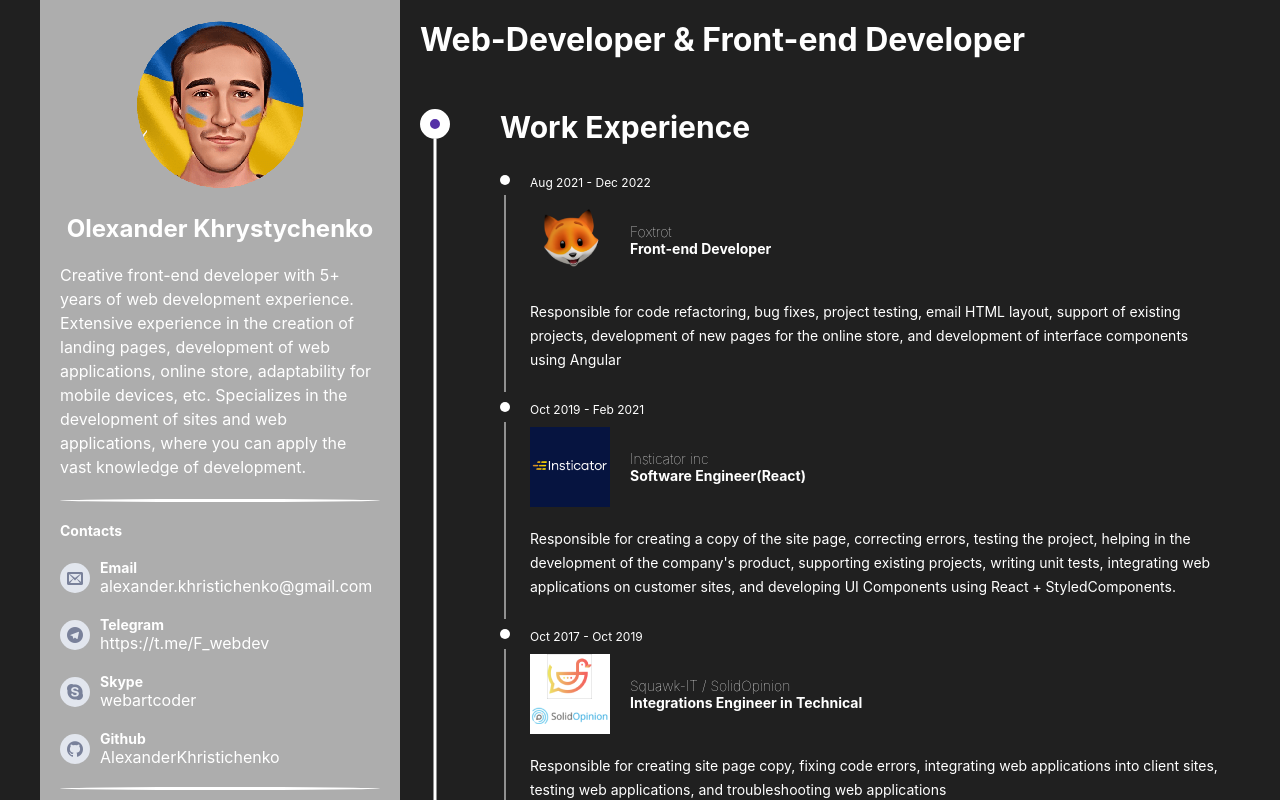
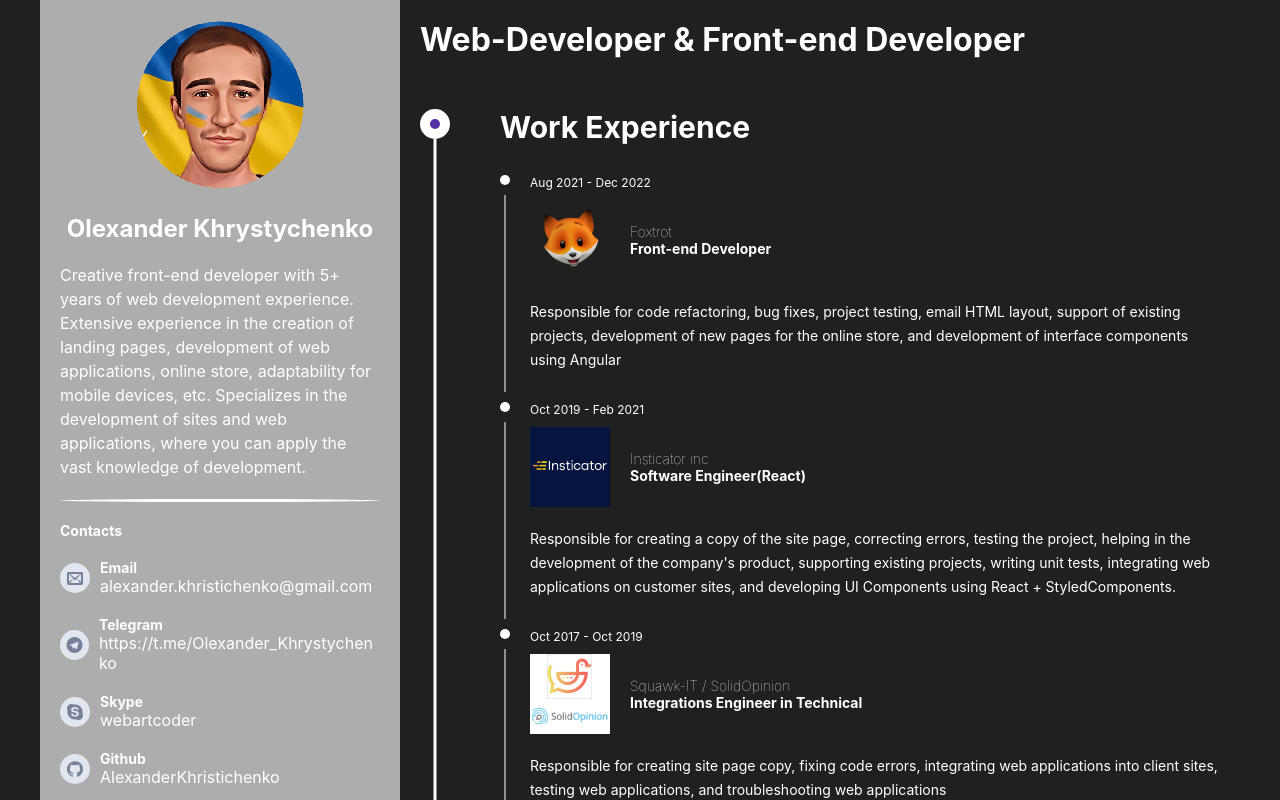
Before and after one commit to AlexanderKhristichenko/cv, a React (Create React App) app: page / in a window 1280 px wide. Shown: the top 800 px of the page. Built offline with nearby package versions, Linux system fonts and the light colour scheme.

Commit message:
fix contact telegram

```diff
--- a/src/data.js
+++ b/src/data.js
@@ -49,8 +49,8 @@
       id: "con2",
       icon: "icon-telegram",
       subtitle: "Telegram",
-      link: "https://t.me/F_webdev",
-      desc: "https://t.me/F_webdev",
+      link: "https://t.me/Olexander_Khrystychenko",
+      desc: "https://t.me/Olexander_Khrystychenko",
       isMail: false,
     },
     {
```
